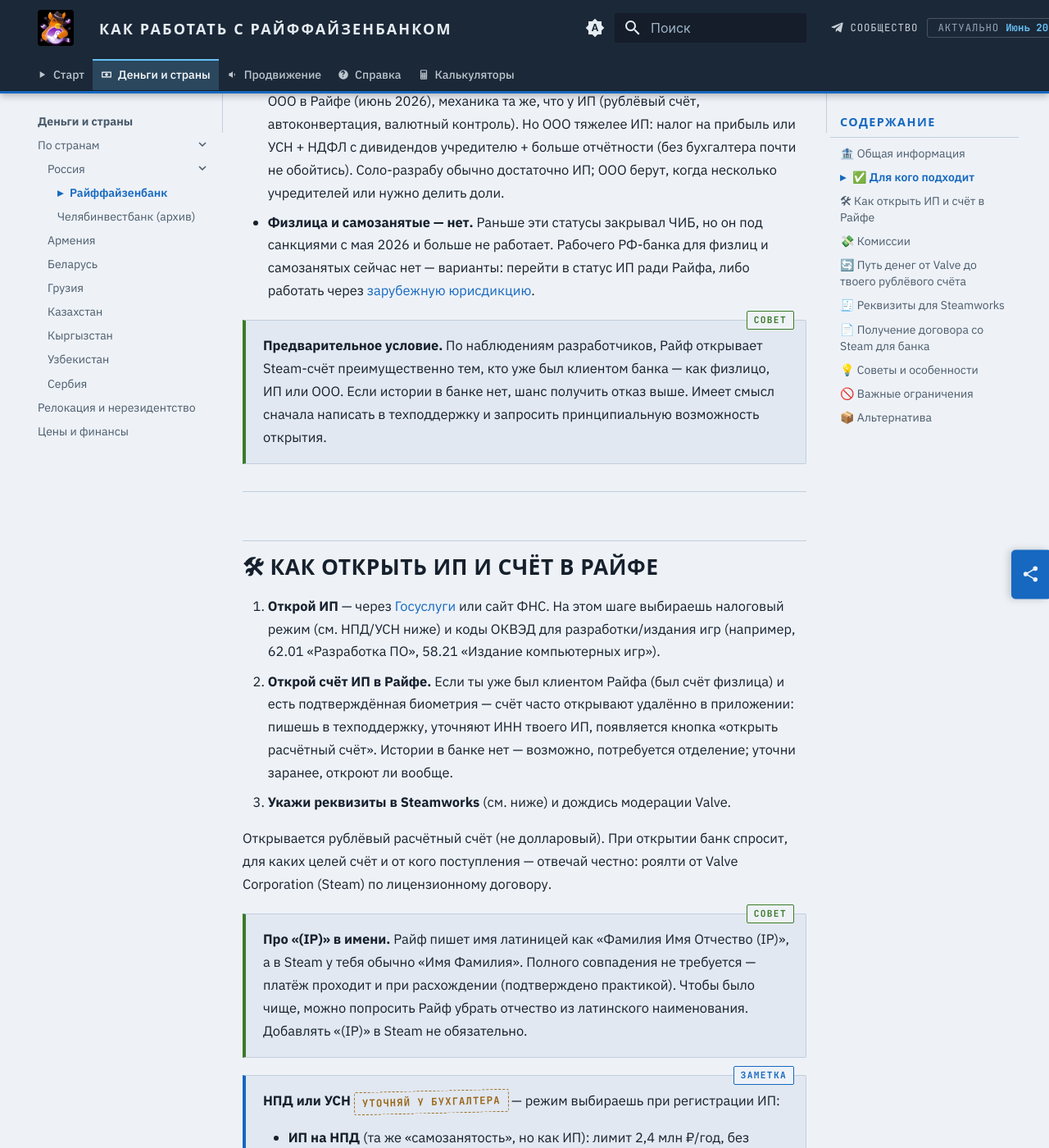
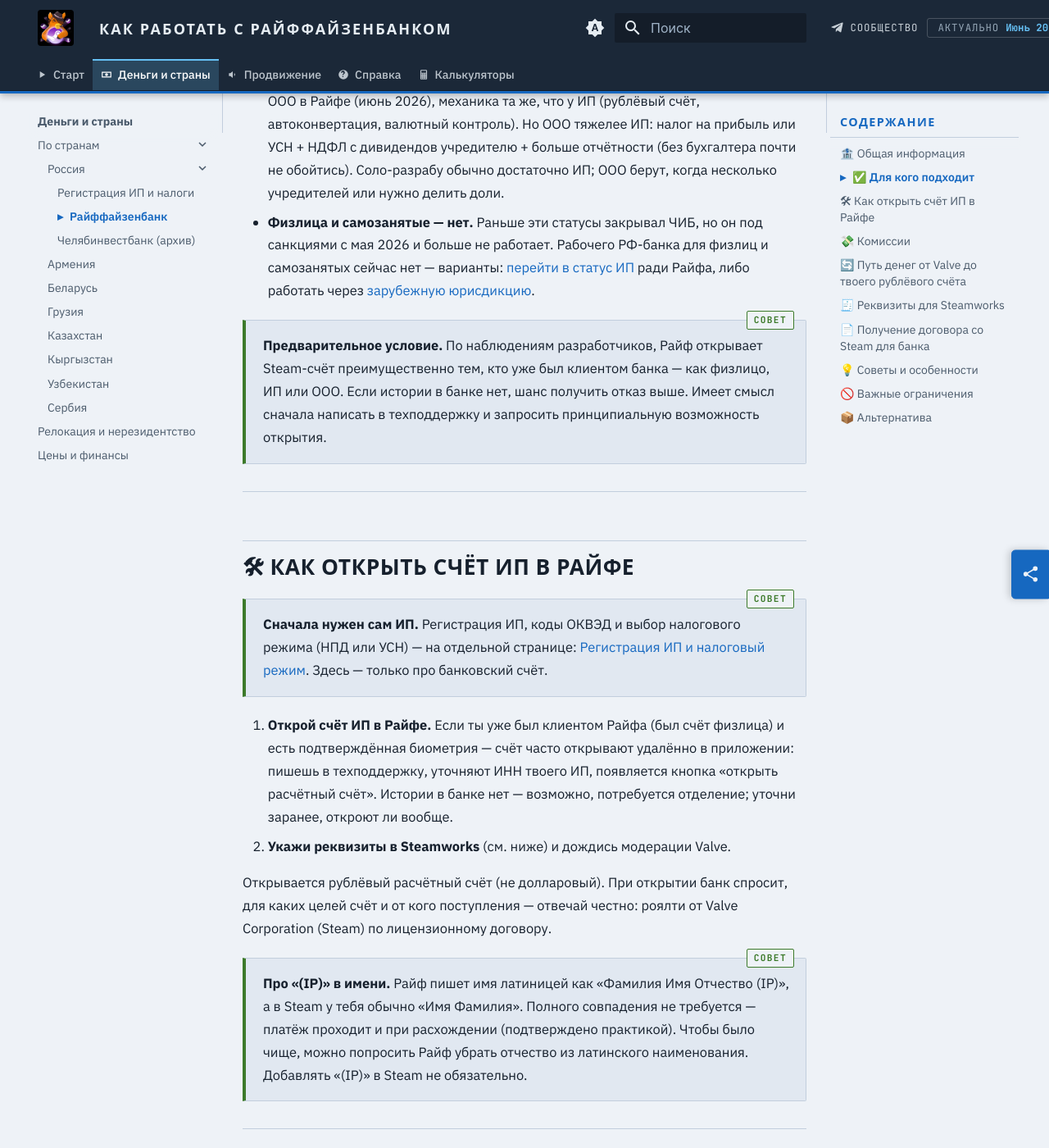
Before and after one commit to steam-izdat/steam-izdat.github.io, an MkDocs documentation site: the page built from docs/02-russia/raiffeisenbank.md, in a window 1280 px wide and 1400 px high, scrolled down 954 px. Shown: the whole window at 82% size. Built offline with MkDocs 1.6.1 and Material for MkDocs 9.7.7, drawn with Linux system fonts in a browser that asks for light colours; some of the changed text lies outside the part shown.

Commit message:
РФ: вынес регистрацию ИП и налоговый режим (НПД/УСН) отдельной страницей
- new 02-russia/ip-registration.md: рега ИП, ОКВЭД, госпошлина (0 онлайн / 800 бумага),
  НПД vs УСН, нюанс постановки на НПД (нельзя выбрать в форме; самозанятый -> авто; «Мой налог»)
- raiffeisenbank.md: оставлен только банковский счёт, рега ИП -> ссылка
- перекрёстные ссылки в index 02 / ЧИБ / banks, добавлено в nav

```diff
--- a/docs/02-russia/raiffeisenbank.md
+++ b/docs/02-russia/raiffeisenbank.md
@@ -22,7 +22,7 @@
 
 - **ИП** — основной кейс.
 - **ООО** — тоже работает: есть подтверждённый кейс получения выплаты Valve на счёт ООО в Райфе (июнь 2026), механика та же, что у ИП (рублёвый счёт, автоконвертация, валютный контроль). Но ООО тяжелее ИП: налог на прибыль или УСН + НДФЛ с дивидендов учредителю + больше отчётности (без бухгалтера почти не обойтись). Соло-разрабу обычно достаточно ИП; ООО берут, когда несколько учредителей или нужно делить доли.
-- **Физлица и самозанятые — нет.** Раньше эти статусы закрывал ЧИБ, но он под санкциями с мая 2026 и больше не работает. Рабочего РФ-банка для физлиц и самозанятых сейчас нет — варианты: перейти в статус ИП ради Райфа, либо работать через [зарубежную юрисдикцию](../03-other-countries/index.md).
+- **Физлица и самозанятые — нет.** Раньше эти статусы закрывал ЧИБ, но он под санкциями с мая 2026 и больше не работает. Рабочего РФ-банка для физлиц и самозанятых сейчас нет — варианты: [перейти в статус ИП](ip-registration.md) ради Райфа, либо работать через [зарубежную юрисдикцию](../03-other-countries/index.md).
 
 <div class="cl cl-tip" markdown>
 
@@ -32,28 +32,22 @@
 
 ---
 
-## 🛠 Как открыть ИП и счёт в Райфе
+## 🛠 Как открыть счёт ИП в Райфе
 
-1. **Открой ИП** — через [Госуслуги](https://www.gosuslugi.ru/) или сайт ФНС. На этом шаге выбираешь налоговый режим (см. НПД/УСН ниже) и коды ОКВЭД для разработки/издания игр (например, 62.01 «Разработка ПО», 58.21 «Издание компьютерных игр»).
-2. **Открой счёт ИП в Райфе.** Если ты уже был клиентом Райфа (был счёт физлица) и есть подтверждённая биометрия — счёт часто открывают удалённо в приложении: пишешь в техподдержку, уточняют ИНН твоего ИП, появляется кнопка «открыть расчётный счёт». Истории в банке нет — возможно, потребуется отделение; уточни заранее, откроют ли вообще.
-3. **Укажи реквизиты в Steamworks** (см. ниже) и дождись модерации Valve.
+<div class="cl cl-tip" markdown>
+
+**Сначала нужен сам ИП.** Регистрация ИП, коды ОКВЭД и выбор налогового режима (НПД или УСН) — на отдельной странице: [Регистрация ИП и налоговый режим](ip-registration.md). Здесь — только про банковский счёт.
+
+</div>
+
+1. **Открой счёт ИП в Райфе.** Если ты уже был клиентом Райфа (был счёт физлица) и есть подтверждённая биометрия — счёт часто открывают удалённо в приложении: пишешь в техподдержку, уточняют ИНН твоего ИП, появляется кнопка «открыть расчётный счёт». Истории в банке нет — возможно, потребуется отделение; уточни заранее, откроют ли вообще.
+2. **Укажи реквизиты в Steamworks** (см. ниже) и дождись модерации Valve.
 
 Открывается рублёвый расчётный счёт (не долларовый). При открытии банк спросит, для каких целей счёт и от кого поступления — отвечай честно: роялти от Valve Corporation (Steam) по лицензионному договору.
 
 <div class="cl cl-tip" markdown>
 
 **Про «(IP)» в имени.** Райф пишет имя латиницей как «Фамилия Имя Отчество (IP)», а в Steam у тебя обычно «Имя Фамилия». Полного совпадения не требуется — платёж проходит и при расхождении (подтверждено практикой). Чтобы было чище, можно попросить Райф убрать отчество из латинского наименования. Добавлять «(IP)» в Steam не обязательно.
-
-</div>
-
-<div class="cl cl-note" markdown>
-
-**НПД или УСН** <span class="stamp stamp--check">уточняй у бухгалтера</span> — режим выбираешь при регистрации ИП:
-
-- **ИП на НПД** (та же «самозанятость», но как ИП): лимит 2,4 млн ₽/год, без страховых взносов — удобно при небольших оборотах и переходе с самозанятости. Превысил лимит — слетаешь, нужен другой режим.
-- **ИП на УСН «доходы»** (6%): выше лимита НПД, но со страховыми взносами.
-
-По состоянию на 2026; ставки и лимиты меняются — конкретику под свою ситуацию уточни у бухгалтера.
 
 </div>
 
--- a/mkdocs.yml
+++ b/mkdocs.yml
@@ -132,6 +132,7 @@
       - По странам:
           - Россия:
               - 02-russia/index.md
+              - Регистрация ИП и налоги: 02-russia/ip-registration.md
               - Райффайзенбанк: 02-russia/raiffeisenbank.md
               - Челябинвестбанк (архив): 02-russia/chelyabinvestbank.md
           - Армения: 03-other-countries/armenia.md
```
Also changed, not shown: docs/02-russia/chelyabinvestbank.md (+1 -1 lines), docs/02-russia/index.md (+2 -2 lines), docs/02-russia/ip-registration.md (added, +63 -0 lines), docs/banks/index.md (+1 -1 lines).
